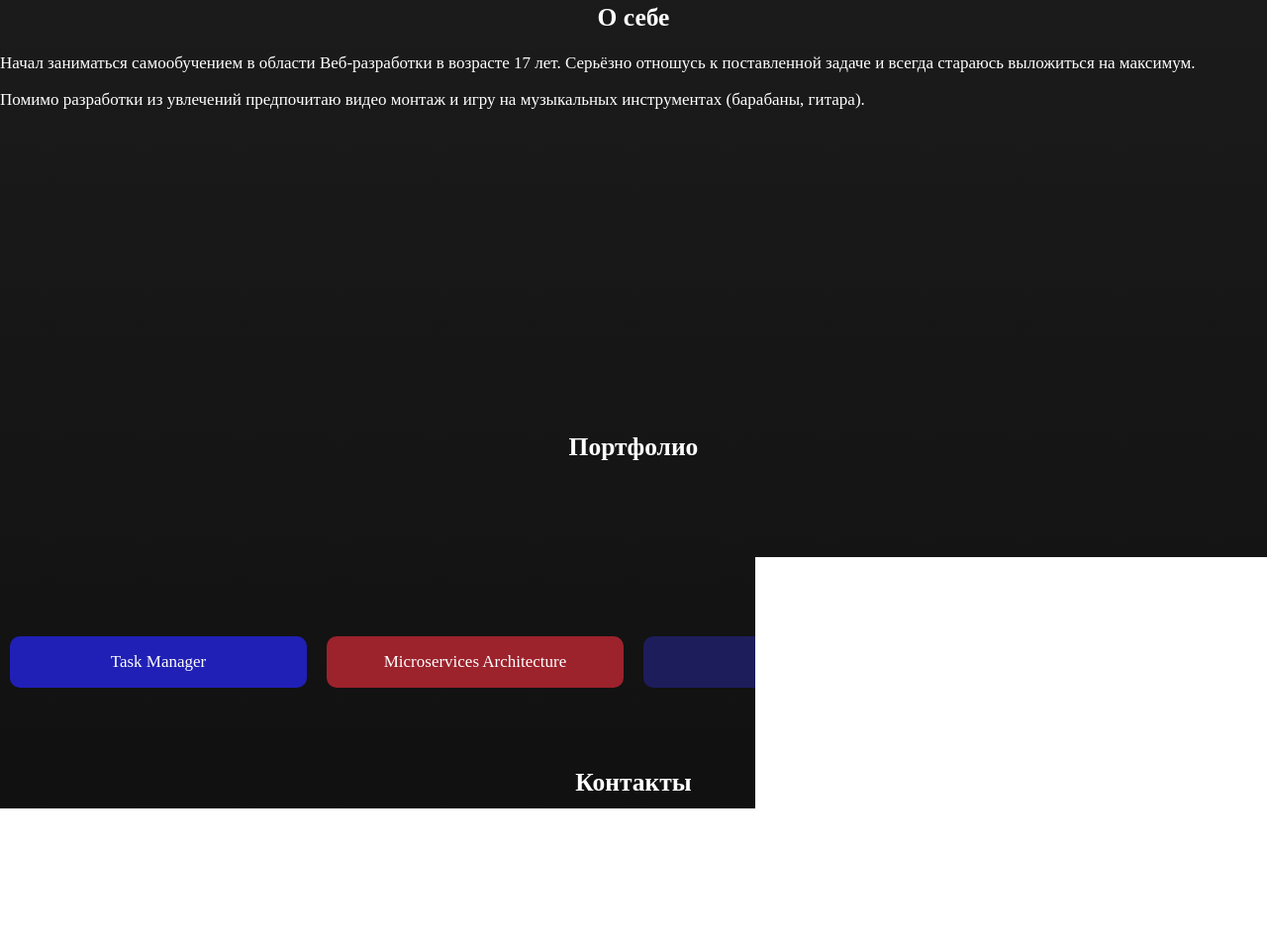
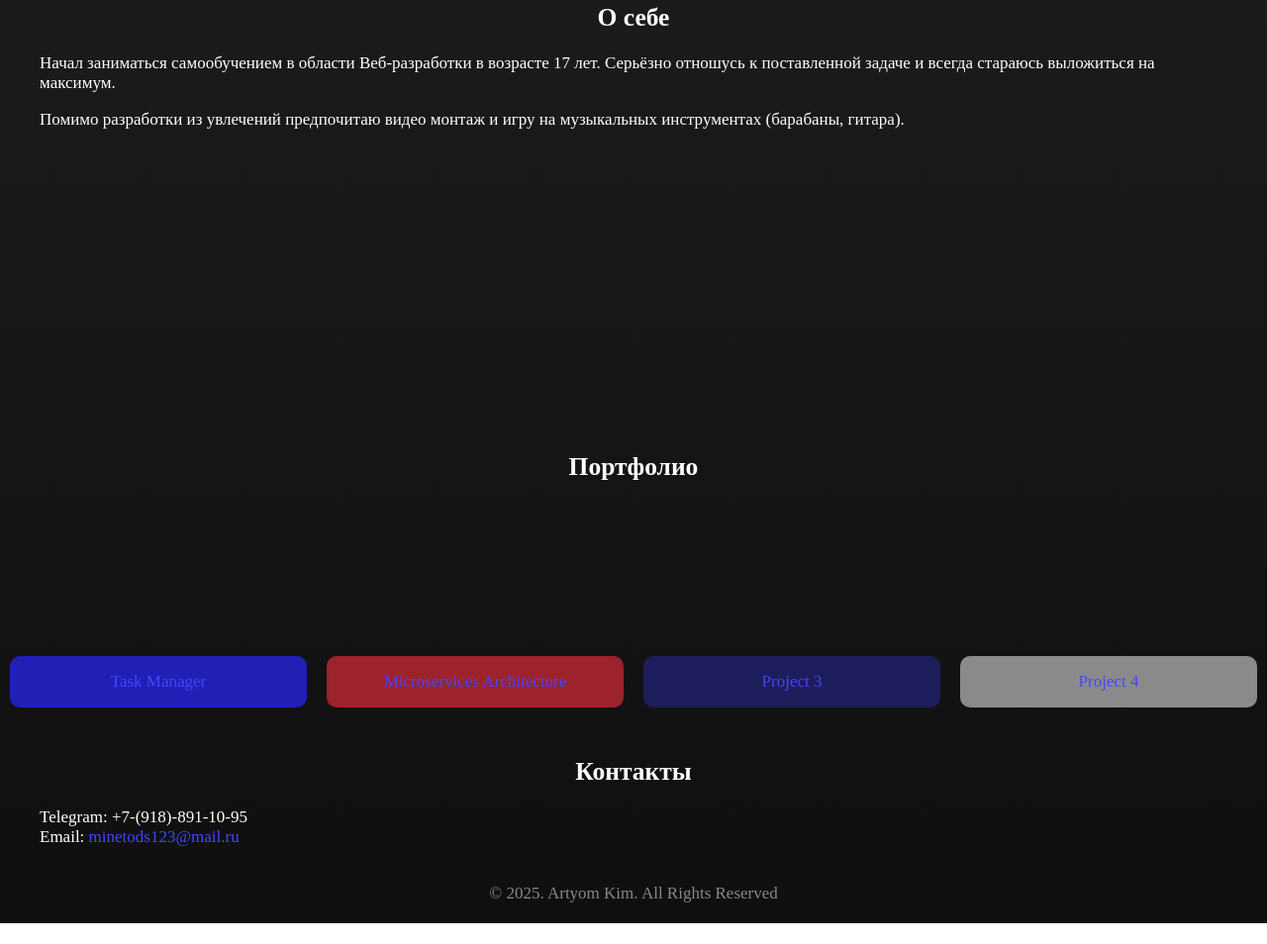
Before and after one commit to OniMinetods/businessCardWebsite, a plain HTML site: page index.html in a window 1280 px wide. Shown: the part 962-1916 px from the top of the page at 99% size. After the commit the page ends 1895 px from the top, so only its background shows below. Drawn offline with Linux system fonts and the light colour scheme.

Commit message:
fix: css fixes

```diff
--- a/style.css
+++ b/style.css
@@ -36,8 +36,8 @@ a {
   color: white;
   text-decoration: none;
 }
-a::selection{
-  color: rgb(0, 0, 204);
+a:link{
+  color: rgb(69, 69, 255);
 }
 
 h2 {
@@ -101,7 +101,8 @@ body {
 }
 
 .about{
-  padding: 144px 0;
+  padding: 144px 40px;
+
 }
 
 img {
@@ -128,10 +129,6 @@ img {
   width: 100%;
 }
 
-.contacts {
-  padding: 10px;
-}
-
 .contacts li{
   list-style-type: none;
 }
```
